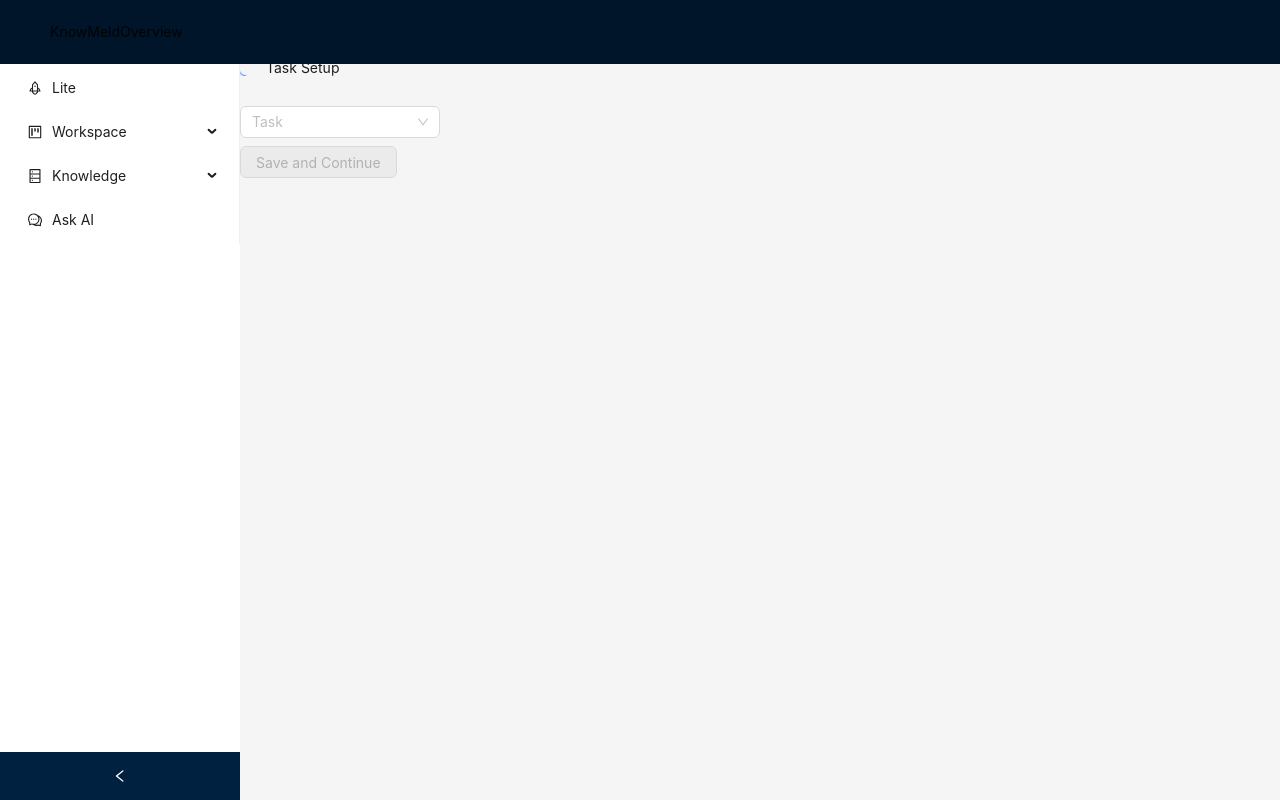
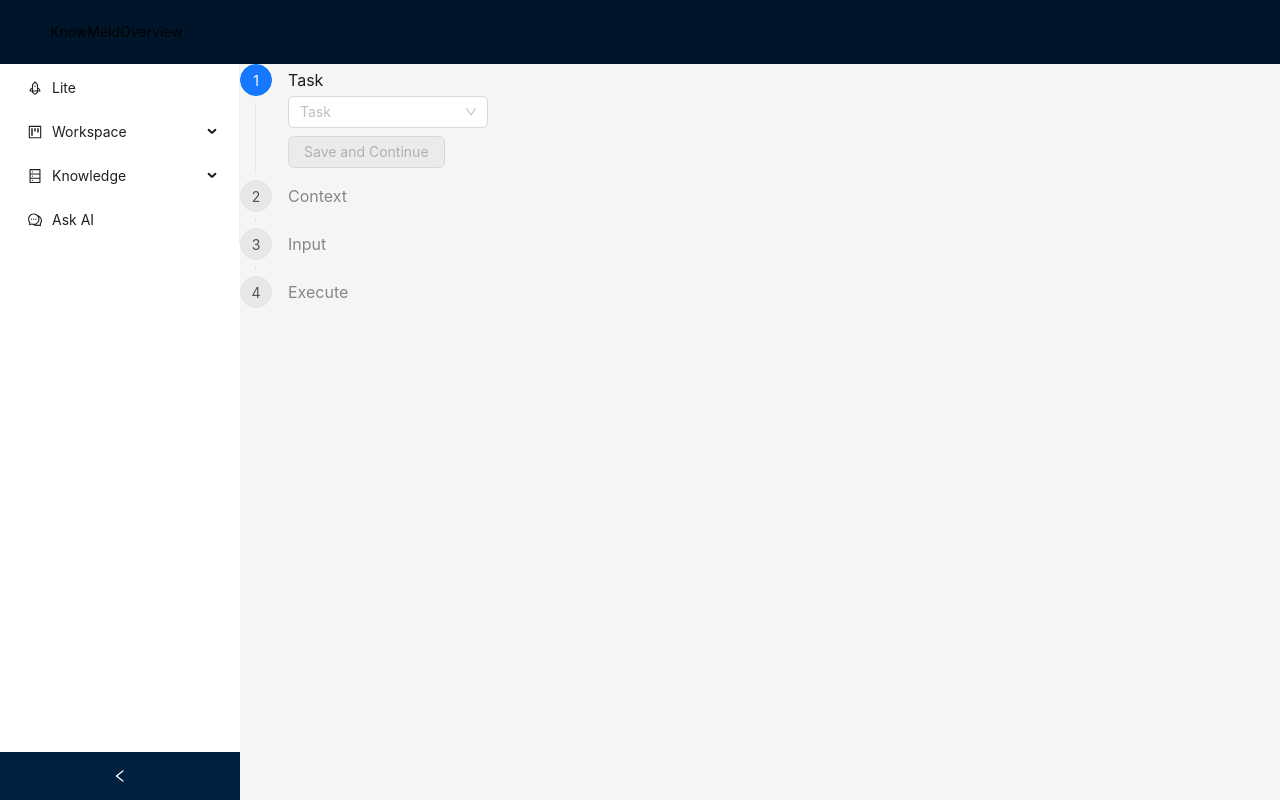
Before and after one commit to unit-mesh/know-meld, a Next.js app: page /lite in a window 1280 px wide. Built offline with nearby package versions, Linux system fonts and the light colour scheme; what @ant-design/nextjs-registry would draw is missing.

Commit message:
feat: add LLMExecute

```diff
--- a/src/app/lite/page.tsx
+++ b/src/app/lite/page.tsx
@@ -1,50 +1,74 @@
 "use client"
 
-import ContextInput from '@/components/business/ContextInput';
+import ContextSetup from '@/components/business/ContextSetup';
 import WorkNode from '@/components/workflow/WorkNode';
 import StepNode from "@/components/workflow/StepNode";
 import TaskSetup from '@/components/business/TaskSetup';
 import { useState } from 'react';
 import { Task } from '@/core/Task';
-import StepProcess from '@/components/workflow/StepProcess';
 import LLMExecute from '@/components/business/LLMExecute';
+import { Steps } from 'antd';
+import ExecutionInputSetup from '@/components/business/ExecutionInputSetup';
 
 
-const steps = ["Task Setup", "Context Input", "Execute", "Export"];
 export default function Page() {
     const [currentStep, setCurrentStep] = useState(0);
-    const [taskSetting, setTaskSetting] = useState({});
+    const [task, setTask] = useState<Task>({ goal: "" });
     const [context, setContext] = useState("");
+    const [executionInput, setExecutionInput] = useState("")
 
     function handleTaskSetupFinishAction(value: Task): void {
-        setTaskSetting(value);
+        setTask(value);
         setCurrentStep(1);
     }
 
-    function handleContextInputFinishAction(value: string): void {
+    function handleContextSetupFinishAction(value: string): void {
         setContext(value);
         setCurrentStep(2);
     }
 
-    function renderCurrentStep() {
-        switch (currentStep) {
-            case 0:
-                return <TaskSetup handleFinishAction={handleTaskSetupFinishAction} />;
-            case 1:
-                return <ContextInput title='Context Input' handleFinishAction={handleContextInputFinishAction} />;
-            case 2:
-                return <LLMExecute handleFinishAction={() => { }} />;
-            default:
-                return null;
+    function handleExecutionInputSetupFinishAction(value: string): void {
+        setExecutionInput(value);
+        setCurrentStep(3);
+    }
+
+
+    function convertToStepItems(currentStage: number) {
+        const stepItems = [
+            {
+                title: "Task",
+                node: <TaskSetup handleFinishAction={handleTaskSetupFinishAction} />
+            },
+            {
+                title: "Context",
+                node: <ContextSetup handleFinishAction={handleContextSetupFinishAction} />
+            },
+            {
+                title: "Input",
+                node: <ExecutionInputSetup handleFinishAction={handleExecutionInputSetupFinishAction} />
+            },
+            {
+                title: "Execute",
+                node: <LLMExecute task={task} context={context} executionInput={executionInput} handleFinishAction={() => { }} />
+            }
+        ]
+
+        return stepItems.map((stepItem, index) => {
+            return {
+                title: stepItem.title,
+                description: index <= currentStage ? <StepNode>{stepItem.node}</StepNode> : undefined
+            };
         }
+        )
     }
 
     return (
         <WorkNode>
-            <StepProcess currentStep={currentStep} stepList={steps} finished={false} />
-            <StepNode>
-                {renderCurrentStep()}
-            </StepNode>
+            <Steps
+                direction="vertical"
+                current={currentStep}
+                items={convertToStepItems(currentStep)}
+            />
         </WorkNode>
     );
 }
--- a/src/components/business/ContextInput.tsx
+++ b/src/components/business/ContextSetup.tsx
@@ -1,26 +1,19 @@
 
 import { useState } from "react";
-import { Button, Card, Input } from "antd";
+import { Button, Input } from "antd";
 
 const { TextArea } = Input;
 
 interface Props {
-    title: string
     historicalContent?: string;
     handleFinishAction: (content: string) => void;
 }
 
-export default function ContextInput({ title, historicalContent, handleFinishAction }: Props) {
+export default function ContextSetup({ historicalContent, handleFinishAction }: Props) {
     const [content, setContent] = useState(historicalContent || "");
 
     return (
-        <Card
-            title={title}
-            extra={
-                <div className="space-x-4">
-                </div>
-            }
-        >
+        <div>
             <TextArea
                 autoSize
                 value={content}
@@ -37,6 +30,6 @@ export default function ContextInput({ title, historicalContent, handleFinishAct
                     {"Save and Continue"}
                 </Button>
             </div>
-        </Card>
+        </div>
     );
 }
--- /dev/null
+++ b/src/components/business/ExecutionInputSetup.tsx
@@ -0,0 +1,35 @@
+
+import { useState } from "react";
+import { Button, Input } from "antd";
+
+const { TextArea } = Input;
+
+interface Props {
+    historicalContent?: string;
+    handleFinishAction: (content: string) => void;
+}
+
+export default function ExecutionInputSetup({ historicalContent, handleFinishAction }: Props) {
+    const [content, setContent] = useState(historicalContent || "");
+
+    return (
+        <div>
+            <TextArea
+                autoSize
+                value={content}
+                onChange={(e) => {
+                    setContent(e.target.value);
+                }}
+            />
+            <div className="flex justify-between mt-4">
+                <Button type="primary"
+                    disabled={content.length === 0}
+                    onClick={() => {
+                        handleFinishAction(content);
+                    }}>
+                    {"Save and Continue"}
+                </Button>
+            </div>
+        </div>
+    );
+}
--- a/src/components/business/LLMExecute.tsx
+++ b/src/components/business/LLMExecute.tsx
@@ -1,13 +1,77 @@
 
+import { Task } from "@/core/Task";
 import { useState } from "react";
+import ExamplePrompt from "@/prompts/Example.prompt"
+import CodeMirror from "@uiw/react-codemirror";
+import { markdown } from "@codemirror/lang-markdown";
+import { StreamingMarkdownCodeBlock } from "@/utils/markdown/streaming/StreamingMarkdownCodeBlock";
+import { Button } from "antd";
 
 interface Props {
+    task: Task,
+    context: string,
+    executionInput: string,
     handleFinishAction: (content: string) => void;
 }
 
-export default function LLMExecute({ handleFinishAction }: Props) {
+export default function LLMExecute({ task, context, executionInput, handleFinishAction }: Props) {
+    const [exceptionOutput, setExceptionOutput] = useState("");
+    const [exceptionDone, setExceptionDone] = useState<boolean>(true);
+
+
+    const executeTask = async () => {
+        setExceptionOutput("")
+        setExceptionDone(false);
+
+        const prompt = ExamplePrompt(task, context, executionInput)
+
+        const response: Response = await fetch("/api/llm/glm", {
+            method: "POST",
+            headers: { Accept: "text/event-stream" },
+            body: JSON.stringify({
+                content: prompt
+            }),
+        });
+
+        const reader = response.body!.getReader();
+        const decoder = new TextDecoder();
+        let isDone = false;
+        let content = "";
+        while (!isDone) {
+            const { value, done } = await reader.read();
+            if (done) {
+                isDone = true;
+            }
+
+            if (value) {
+                const text = decoder.decode(value);
+                content = content + text;
+
+                const codeBlock = StreamingMarkdownCodeBlock.parse(content);
+                setExceptionOutput(codeBlock.text);
+            }
+        }
+
+        setExceptionDone(true);
+    };
 
     return (
-        <div>Execute</div>
+        <div>
+            <Button
+                disabled={!exceptionDone}
+                onClick={executeTask}
+            >
+                {"Excute"}
+            </Button>
+            <CodeMirror
+                value={exceptionOutput}
+                editable={false}
+                onChange={(value) => {
+                    setExceptionOutput(value);
+                }}
+                extensions={[markdown()]}
+                className="mb-4"
+            />
+        </div>
     );
 }
--- a/src/components/workflow/StepProcess.tsx
+++ b/src/components/workflow/StepProcess.tsx
@@ -1,30 +1,37 @@
-import { Steps, Timeline } from "antd";
-import { useEffect, useState } from "react";
+import { Steps } from "antd";
+import { ReactNode, useEffect, useState } from "react";
+
+interface StepItem {
+    title: string,
+    node?: ReactNode,
+}
 
 interface Props {
     currentStep: number;
-    stepList: string[];
+    stepList: StepItem[];
     finished: boolean;
 }
 
-export default function StepProcess({ currentStep, stepList, finished }: Props) {
+export default function StepProcess({ currentStep, stepList }: Props) {
 
     function convertToPending(currentStep: number, stepList: string[]) {
         return currentStep < stepList.length ? stepList[currentStep] : undefined;
     }
 
-    function convertToItems(stepList: string[]) {
-        return stepList.filter((step, index) => index < currentStep).map((step, index) => {
+    function convertToItems(stepList: StepItem[]) {
+        return stepList.map((step, index) => {
             return {
-                children: step,
+                title: step.title,
+                description: step.node
             };
         }
         );
     }
 
     return (
-        <Timeline
-            pending={convertToPending(currentStep, stepList)}
+        <Steps
+            direction="vertical"
+            current={currentStep}
             items={convertToItems(stepList)}
         />
     );
--- a/src/prompts/Example.prompt.ts
+++ b/src/prompts/Example.prompt.ts
@@ -1,6 +1,6 @@
 import { Task } from "@/core/Task";
 
-export default function prompt(task: Task, context: string, keyPoints: string[], input: string) {
+export default function prompt(task: Task, context?: string, executionInput?: string) {
     return `
 <Role>
 ${task.role}
@@ -27,12 +27,8 @@ ${task.example}
 ${task.checkPoints?.map(item => `- ${item}`).join('\n')}
 </CheckPoint>
 
-<KeyPoint>
-${keyPoints?.map(item => `- ${item}`).join('\n')}
-</KeyPoint>
-
-<Input>
-${input}
-</Input>
+<ExecutionInput>
+${executionInput}
+</ExecutionInput>
 `;
 };
```
